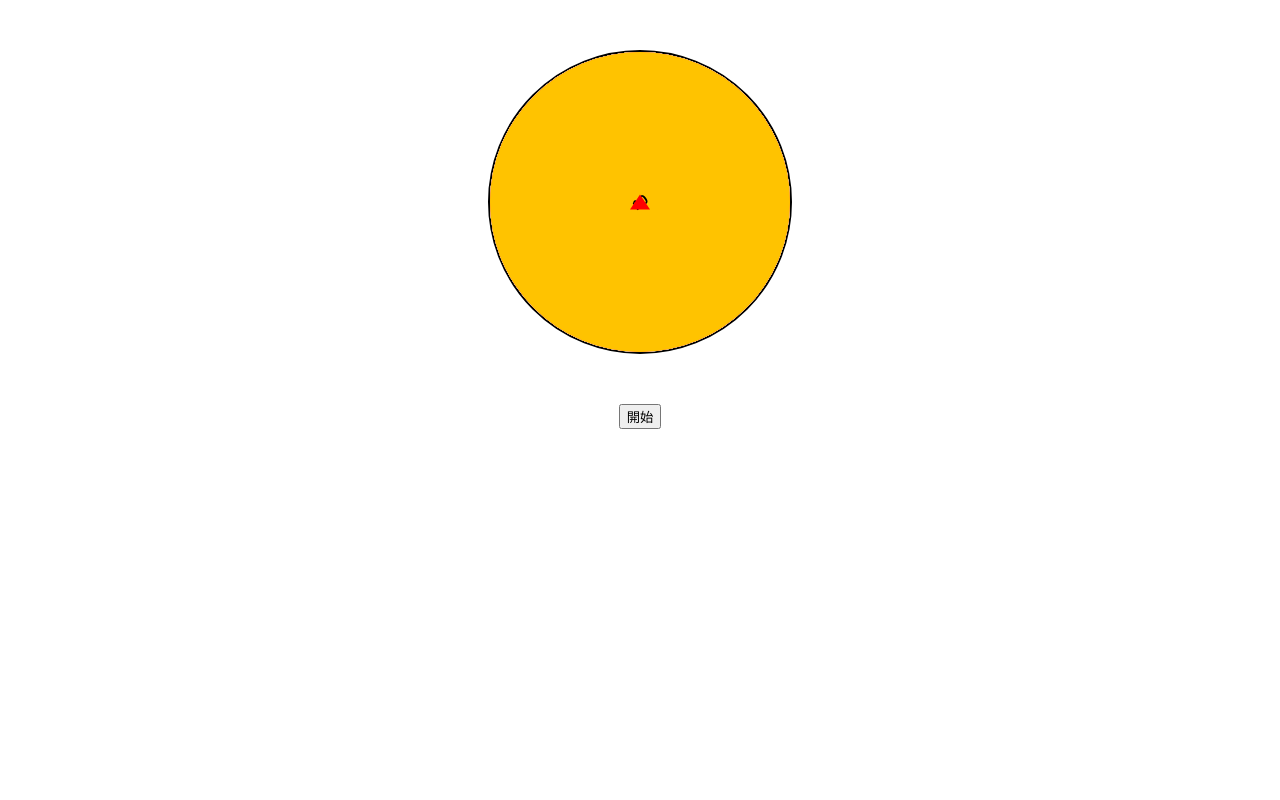
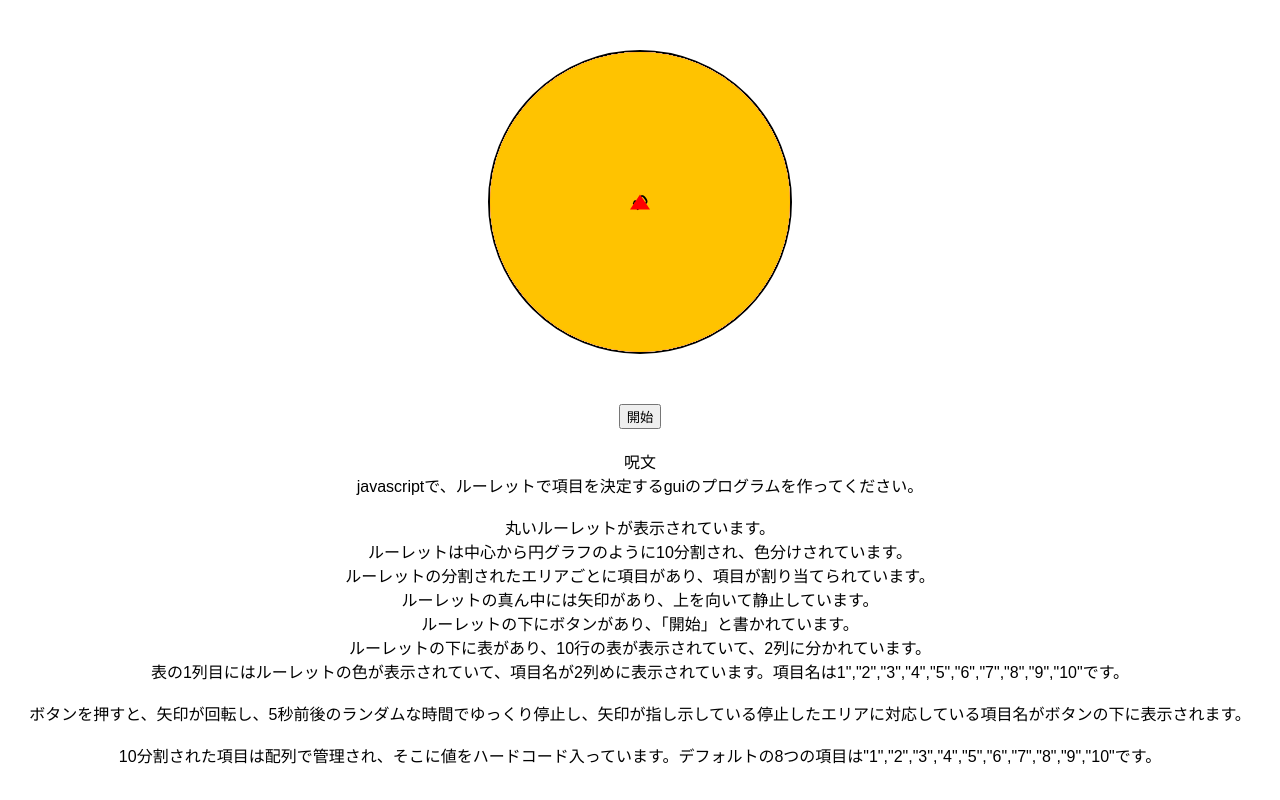
Before and after one commit to sibafb/roulette.github.io, a plain HTML site: page index.html in a window 1280 px wide. Drawn offline with Linux system fonts and the light colour scheme.

Commit message:
Update index.html

```diff
--- a/index.html
+++ b/index.html
@@ -105,5 +105,20 @@
   }
 </script>
 
+
+<p>呪文<br>
+javascriptで、ルーレットで項目を決定するguiのプログラムを作ってください。<br>
+<br>
+丸いルーレットが表示されています。<br>
+ルーレットは中心から円グラフのように10分割され、色分けされています。<br>
+ルーレットの分割されたエリアごとに項目があり、項目が割り当てられています。<br>
+ルーレットの真ん中には矢印があり、上を向いて静止しています。<br>
+ルーレットの下にボタンがあり、「開始」と書かれています。<br>
+ルーレットの下に表があり、10行の表が表示されていて、2列に分かれています。<br>
+表の1列目にはルーレットの色が表示されていて、項目名が2列めに表示されています。項目名は1","2","3","4","5","6","7","8","9","10"です。<br>
+<br>
+ボタンを押すと、矢印が回転し、5秒前後のランダムな時間でゆっくり停止し、矢印が指し示している停止したエリアに対応している項目名がボタンの下に表示されます。<br>
+<br>
+10分割された項目は配列で管理され、そこに値をハードコード入っています。デフォルトの8つの項目は"1","2","3","4","5","6","7","8","9","10"です。<br></p>
 </body>
 </html>
```
